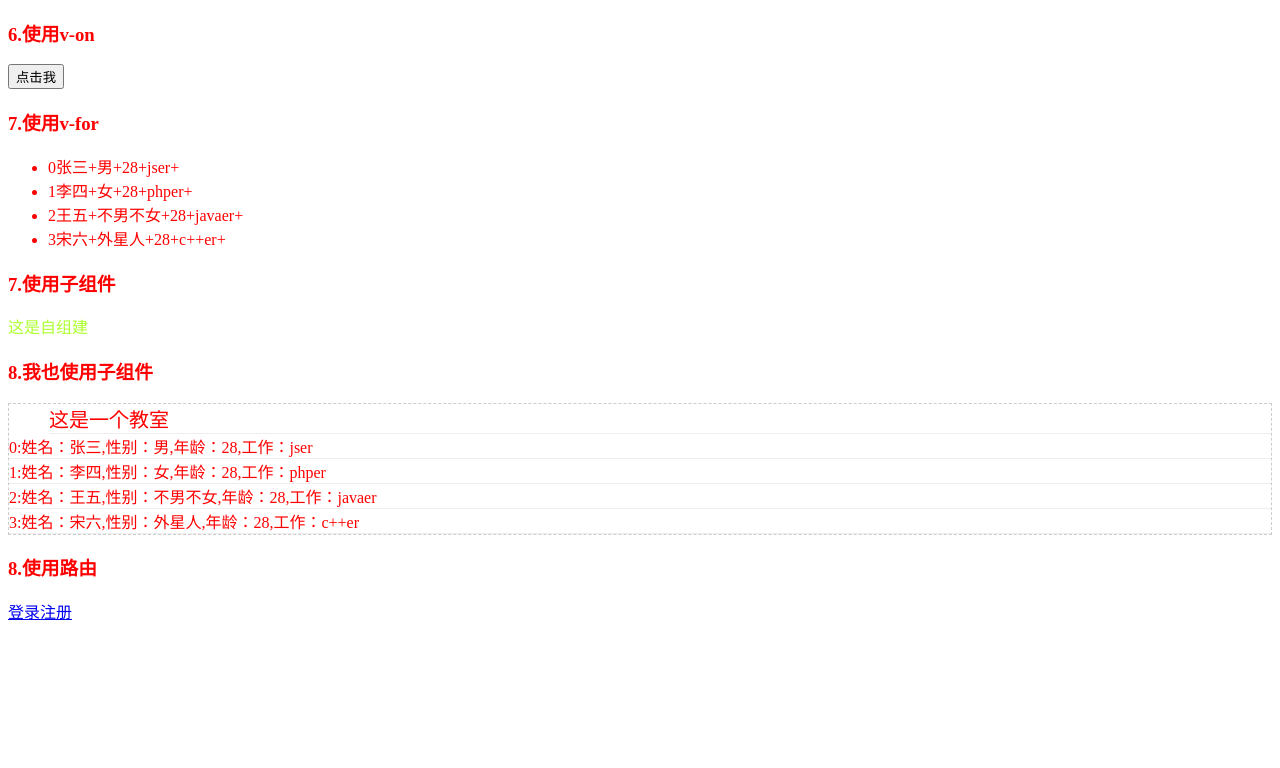
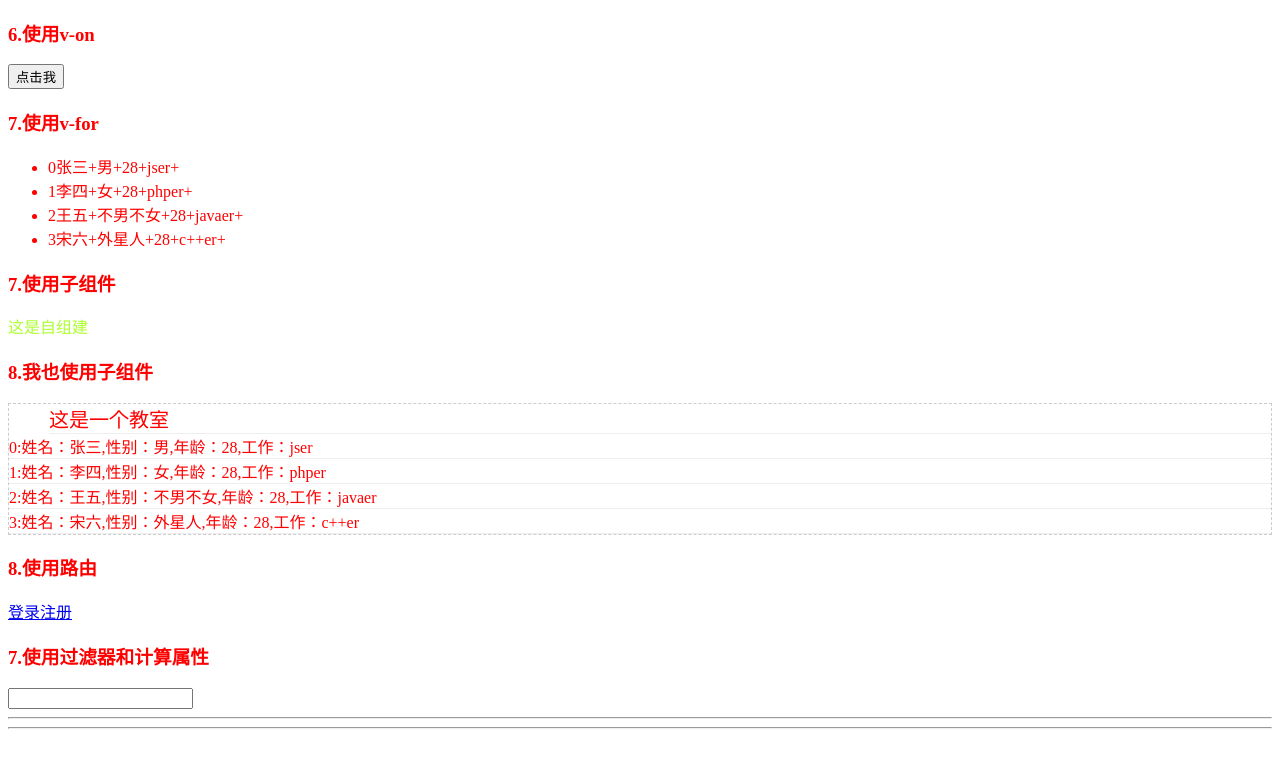
Before and after one commit to FreedGo/learnVuejs, a Vue app: page /#/ in a window 1280 px wide. Shown: the top 768 px of the page. Built offline with nearby package versions, Linux system fonts and the light colour scheme.

Commit message:
联系了router

```diff
--- a/src/hello.js
+++ b/src/hello.js
@@ -11,14 +11,16 @@ import login from './login.vue';
 import reg from  './reg.vue';
 
 Vue.use(vueRouter);
-
+// Vue.filter('toUpperCaseStr',function (input) {
+//     return input.toUpperCase()
+// });
 
 var router = new vueRouter({
     routes:[
 	    {name:'login',path:'/account/login/:username/:password',component:login},
 	    {name:'reg',path:'/account/login/:username/:phone',component:reg},
     ]
-})
+});
 
 new Vue({
     el:'#hello',
--- a/src/hello.vue
+++ b/src/hello.vue
@@ -50,6 +50,17 @@
         <router-link to="/account/login/freed/123456">登录</router-link>
         <router-link to="/account/login/freed/185165">注册</router-link>
         <router-view></router-view>
+
+        <h3>7.使用过滤器和计算属性</h3>
+        <!--使用子组件-->
+        <input type="text" v-model="name">
+
+        <hr>
+        {{name|toLowerCaseStr|rePlace('i')}}
+
+        <hr>
+        {{toUpperCaseStr}}
+
     </div>
 </template>
 <script>
@@ -68,12 +79,21 @@
 	            dec2:'我是第2名',
 	            dec3:'我是第3名',
                 toSon:'好好学习，天天向上',
+                name:'',
                 list:[
                     { name:'张三',sex:'男',age:28,work:'jser'},
 	                { name:'李四',sex:'女',age:28,work:'phper'},
 	                { name:'王五',sex:'不男不女',age:28,work:'javaer'},
 	                { name:'宋六',sex:'外星人',age:28,work:'c++er'}
                 ]
+            }
+        },
+        filters:{
+        	toLowerCaseStr(input){
+        		return input.toLowerCase();
+            },
+            rePlace(input,s){
+        		return input.replace(s,'傻')
             }
         },
         methods:{
@@ -84,6 +104,11 @@
         components:{
             son, //注册子组件
 	        stus
+        },
+        computed:{
+	        toUpperCaseStr(){
+	        	return this.name.toUpperCase()
+            }
         }
     }
 </script>
--- a/src/login.vue
+++ b/src/login.vue
@@ -4,6 +4,9 @@
 		<p>用户名：{{this.$route.params.username}}</p>
 		<p>密码：{{this.$route.params.password}}</p>
 	</div>
+
+
+
 </template>
 <script>
 	export default{
```
